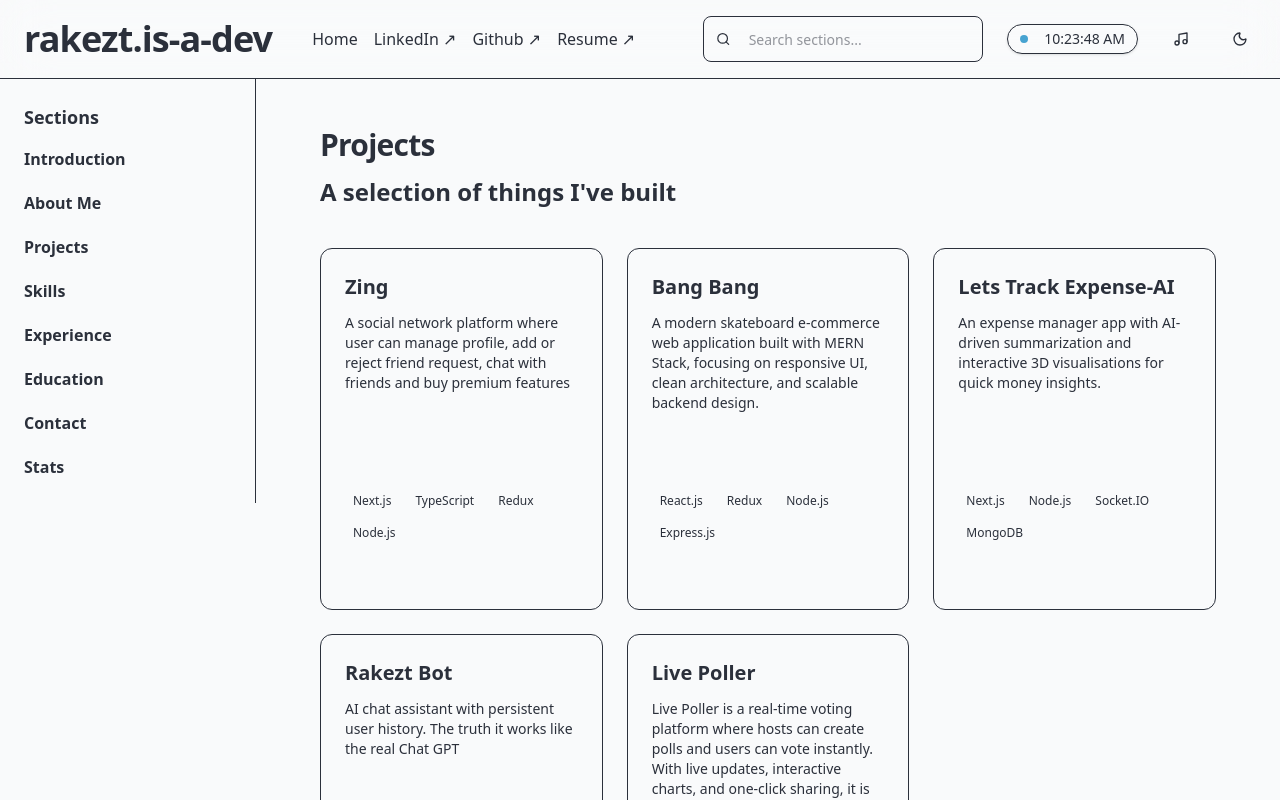
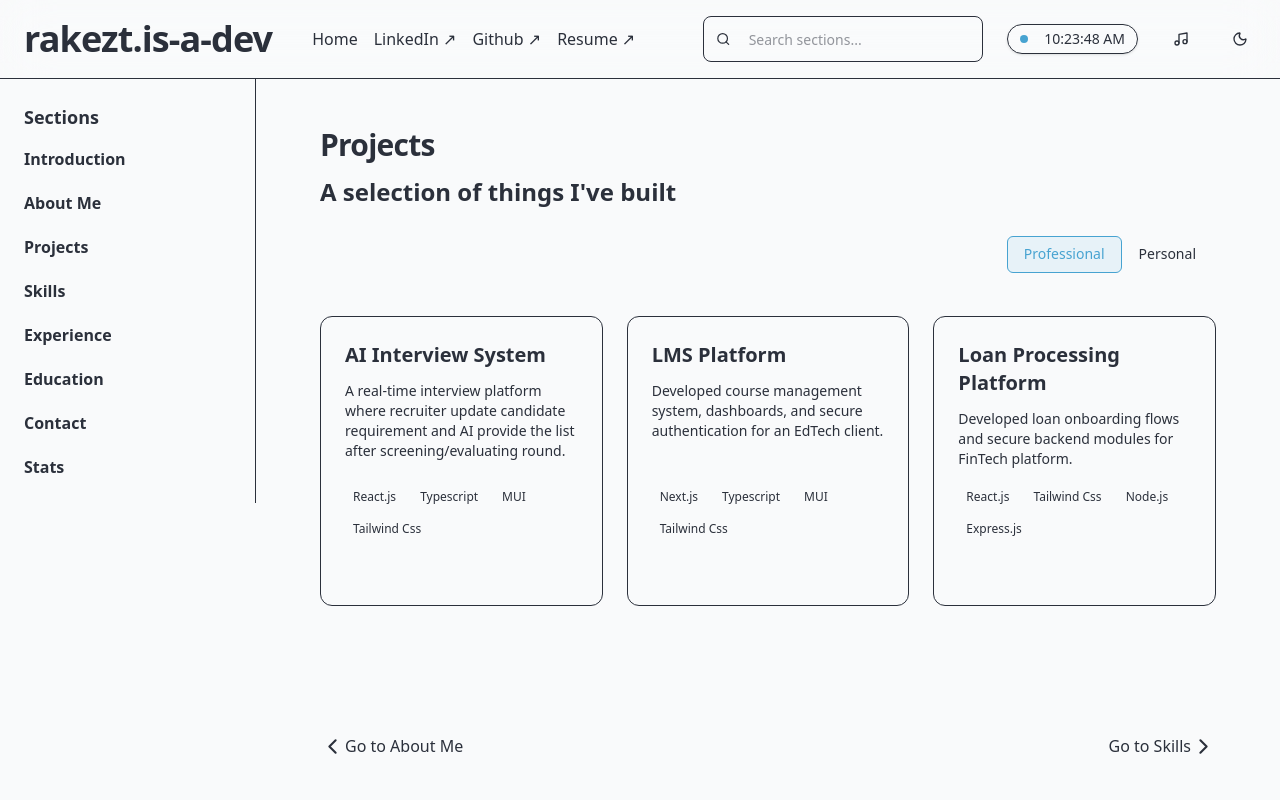
Before and after one commit to Rakezt/rakezt.portfolio, a Next.js app: page /projects in a window 1280 px wide. Shown: the top 800 px of the page. Built offline with nearby package versions, Linux system fonts and the light colour scheme.

Commit message:
added type in projects

```diff
--- a/app/projects/page.tsx
+++ b/app/projects/page.tsx
@@ -1,8 +1,8 @@
-import ProjectCard from '@/components/shared/ProjectCard';
 import PageNavigation from '@/components/shared/PageNavigation';
+import ProjectsToggle from '@/components/shared/ProjectToggle';
 import { SectionTitle } from '@/components/shared/SectionTitle';
+import SectionWrapper from '@/components/shared/SectionWrapper';
 import { projects } from '@/data/project';
-import SectionWrapper from '@/components/shared/SectionWrapper';
 
 export default function ProjectsPage() {
   return (
@@ -12,13 +12,7 @@
           title='Projects'
           subTitle="A selection of things I've built"
         />
-
-        <div className='grid md:grid-cols-2 lg:grid-cols-3 gap-6 mt-10 auto-rows-fr'>
-          {projects.map((project) => (
-            <ProjectCard key={project.slug} project={project} />
-          ))}
-        </div>
-
+        <ProjectsToggle projects={projects} />
         <PageNavigation />
       </SectionWrapper>
     </div>
--- /dev/null
+++ b/components/shared/ProjectToggle.tsx
@@ -0,0 +1,45 @@
+'use client';
+
+import { useState } from 'react';
+import { Tabs, TabsList, TabsTrigger } from '@/components/ui/tabs';
+import ProjectCard from '@/components/shared/ProjectCard';
+import type { Project } from '@/data/project';
+
+export default function ProjectsToggle({ projects }: { projects: Project[] }) {
+  const [activeTab, setActiveTab] = useState<'professional' | 'personal'>(
+    'professional',
+  );
+
+  const filteredProjects = projects.filter(
+    (project) => project.type === activeTab,
+  );
+  const tabStyle =
+    'cursor-pointer px-4 py-2 text-sm rounded-md border border-transparent transition-all duration-200 hover:bg-muted data-[state=active]:border-[hsl(var(--accent))] data-[state=active]:bg-[hsl(var(--accent)/0.1)] data-[state=active]:text-[hsl(var(--accent))]';
+  return (
+    <>
+      <div className='flex justify-end mt-4'>
+        <Tabs
+          value={activeTab}
+          onValueChange={(value) =>
+            setActiveTab(value as 'professional' | 'personal')
+          }
+        >
+          <TabsList>
+            <TabsTrigger value='professional' className={tabStyle}>
+              Professional
+            </TabsTrigger>
+            <TabsTrigger value='personal' className={tabStyle}>
+              Personal
+            </TabsTrigger>
+          </TabsList>
+        </Tabs>
+      </div>
+
+      <div className='grid md:grid-cols-2 lg:grid-cols-3 gap-6 mt-10 auto-rows-fr'>
+        {filteredProjects.map((project) => (
+          <ProjectCard key={project.slug} project={project} />
+        ))}
+      </div>
+    </>
+  );
+}
--- /dev/null
+++ b/components/ui/tabs.tsx
@@ -0,0 +1,90 @@
+"use client"
+
+import * as React from "react"
+import { cva, type VariantProps } from "class-variance-authority"
+import { Tabs as TabsPrimitive } from "radix-ui"
+
+import { cn } from "@/lib/utils"
+
+function Tabs({
+  className,
+  orientation = "horizontal",
+  ...props
+}: React.ComponentProps<typeof TabsPrimitive.Root>) {
+  return (
+    <TabsPrimitive.Root
+      data-slot="tabs"
+      data-orientation={orientation}
+      className={cn(
+        "group/tabs flex gap-2 data-horizontal:flex-col",
+        className
+      )}
+      {...props}
+    />
+  )
+}
+
+const tabsListVariants = cva(
+  "group/tabs-list inline-flex w-fit items-center justify-center rounded-lg p-[3px] text-muted-foreground group-data-horizontal/tabs:h-8 group-data-vertical/tabs:h-fit group-data-vertical/tabs:flex-col data-[variant=line]:rounded-none",
+  {
+    variants: {
+      variant: {
+        default: "bg-muted",
+        line: "gap-1 bg-transparent",
+      },
+    },
+    defaultVariants: {
+      variant: "default",
+    },
+  }
+)
+
+function TabsList({
+  className,
+  variant = "default",
+  ...props
+}: React.ComponentProps<typeof TabsPrimitive.List> &
+  VariantProps<typeof tabsListVariants>) {
+  return (
+    <TabsPrimitive.List
+      data-slot="tabs-list"
+      data-variant={variant}
+      className={cn(tabsListVariants({ variant }), className)}
+      {...props}
+    />
+  )
+}
+
+function TabsTrigger({
+  className,
+  ...props
+}: React.ComponentProps<typeof TabsPrimitive.Trigger>) {
+  return (
+    <TabsPrimitive.Trigger
+      data-slot="tabs-trigger"
+      className={cn(
+        "relative inline-flex h-[calc(100%-1px)] flex-1 items-center justify-center gap-1.5 rounded-md border border-transparent px-1.5 py-0.5 text-sm font-medium whitespace-nowrap text-foreground/60 transition-all group-data-vertical/tabs:w-full group-data-vertical/tabs:justify-start hover:text-foreground focus-visible:border-ring focus-visible:ring-[3px] focus-visible:ring-ring/50 focus-visible:outline-1 focus-visible:outline-ring disabled:pointer-events-none disabled:opacity-50 has-data-[icon=inline-end]:pr-1 has-data-[icon=inline-start]:pl-1 dark:text-muted-foreground dark:hover:text-foreground group-data-[variant=default]/tabs-list:data-active:shadow-sm group-data-[variant=line]/tabs-list:data-active:shadow-none [&_svg]:pointer-events-none [&_svg]:shrink-0 [&_svg:not([class*='size-'])]:size-4",
+        "group-data-[variant=line]/tabs-list:bg-transparent group-data-[variant=line]/tabs-list:data-active:bg-transparent dark:group-data-[variant=line]/tabs-list:data-active:border-transparent dark:group-data-[variant=line]/tabs-list:data-active:bg-transparent",
+        "data-active:bg-background data-active:text-foreground dark:data-active:border-input dark:data-active:bg-input/30 dark:data-active:text-foreground",
+        "after:absolute after:bg-foreground after:opacity-0 after:transition-opacity group-data-horizontal/tabs:after:inset-x-0 group-data-horizontal/tabs:after:bottom-[-5px] group-data-horizontal/tabs:after:h-0.5 group-data-vertical/tabs:after:inset-y-0 group-data-vertical/tabs:after:-right-1 group-data-vertical/tabs:after:w-0.5 group-data-[variant=line]/tabs-list:data-active:after:opacity-100",
+        className
+      )}
+      {...props}
+    />
+  )
+}
+
+function TabsContent({
+  className,
+  ...props
+}: React.ComponentProps<typeof TabsPrimitive.Content>) {
+  return (
+    <TabsPrimitive.Content
+      data-slot="tabs-content"
+      className={cn("flex-1 text-sm outline-none", className)}
+      {...props}
+    />
+  )
+}
+
+export { Tabs, TabsList, TabsTrigger, TabsContent, tabsListVariants }
--- a/data/project.ts
+++ b/data/project.ts
@@ -1,4 +1,4 @@
-export const projects = [
+export const projects: Project[] = [
   {
     slug: 'zing',
     title: 'Zing ',
@@ -18,6 +18,7 @@
     img: 'https://res.cloudinary.com/detngmiyp/image/upload/v1773914805/zing_xhk0t8.png',
     github: 'https://github.com/Rakezt/ZingFE',
     demo: 'https://zing-app.netlify.app/',
+    type: 'personal',
   },
   {
     slug: 'bang-bang',
@@ -36,6 +37,7 @@
     img: 'https://res.cloudinary.com/detngmiyp/image/upload/v1773914806/bang_acnu0p.png',
     github: 'https://github.com/Rakezt/e-com-app',
     demo: 'https://rakeztecommerce.netlify.app/',
+    type: 'personal',
   },
   {
     slug: 'expense-ai',
@@ -46,6 +48,7 @@
     img: 'https://res.cloudinary.com/detngmiyp/image/upload/v1773914806/expense_mg29n5.png',
     github: 'https://github.com/Rakezt/lets-track-expense-AI',
     demo: 'https://lets-track-expenses-ai.netlify.app/',
+    type: 'personal',
   },
   {
     slug: 'rakezt-bot',
@@ -63,6 +66,7 @@
     img: 'https://res.cloudinary.com/detngmiyp/image/upload/v1773914805/chatbot_senpyp.png',
     github: 'https://github.com/Rakezt/gemini-chatbot-FE',
     demo: 'https://rakezt-chatbot.netlify.app/login',
+    type: 'personal',
   },
   {
     slug: 'live-poller',
@@ -82,6 +86,53 @@
     img: 'https://res.cloudinary.com/detngmiyp/image/upload/v1773915398/poll_eu8pus.png',
     github: 'https://github.com/Rakezt/live-poller-fe',
     demo: 'https://live-poller.netlify.app/login',
+    type: 'personal',
+  },
+  {
+    slug: 'ai-interview',
+    title: 'AI Interview System',
+    description:
+      'A real-time interview platform where recruiter update candidate requirement and AI provide the list after screening/evaluating round.',
+    tech: [
+      'React.js',
+      'Typescript',
+      'MUI',
+      'Tailwind Css',
+      'Node.js',
+      'Express.js',
+      'Socket.IO',
+      'Redis',
+      'MongoDB',
+    ],
+    img: 'https://res.cloudinary.com/detngmiyp/image/upload/q_auto/f_auto/v1775558959/Image_not_available_qggcyy.png',
+    type: 'professional',
+  },
+  {
+    slug: 'lms-platform',
+    title: 'LMS Platform',
+    description:
+      'Developed course management system, dashboards, and secure authentication for an EdTech client.',
+    tech: [
+      'Next.js',
+      'Typescript',
+      'MUI',
+      'Tailwind Css',
+      'Node.js',
+      'Express.js',
+      'Redis',
+      'MongoDB',
+    ],
+    img: 'https://res.cloudinary.com/detngmiyp/image/upload/q_auto/f_auto/v1775558959/Image_not_available_qggcyy.png',
+    type: 'professional',
+  },
+  {
+    slug: 'loan-platform',
+    title: 'Loan Processing Platform',
+    description:
+      'Developed loan onboarding flows and secure backend modules for FinTech platform.',
+    tech: ['React.js', 'Tailwind Css', 'Node.js', 'Express.js', 'MongoDB'],
+    img: 'https://res.cloudinary.com/detngmiyp/image/upload/q_auto/f_auto/v1775558959/Image_not_available_qggcyy.png',
+    type: 'professional',
   },
 ];
 
@@ -91,6 +142,7 @@
   description: string;
   tech: string[];
   img: string;
-  github: string;
-  demo: string;
+  github?: string;
+  demo?: string;
+  type: 'professional' | 'personal';
 };
```
